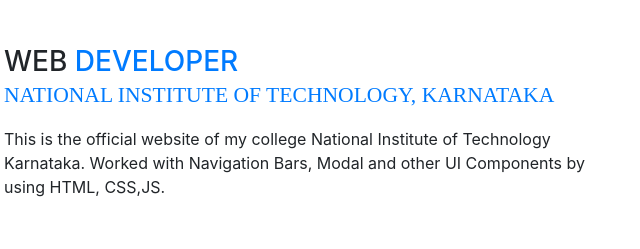
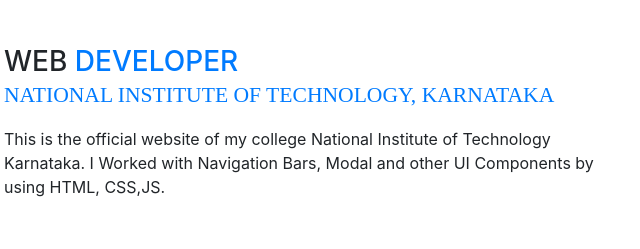
Before and after one commit to khagapati-bagh/khagapati, a website with bundled scripts: page index.html in a window 1280 px wide. Shown: the part 889-1138 px from the top of the page, 316-956 px from the left. Built offline with nearby package versions, Linux system fonts and the light colour scheme; a web font is replaced by a local one.

Commit message:
small change

```diff
--- a/index.html
+++ b/index.html
@@ -122,7 +122,7 @@
           <div class="resume-content">
             <h3 class="mb-0">Web <span class="text-primary">Developer</span></h3>
             <div class="subheading mb-3"><a href="http://nitk.ac.in/">National Institute of Technology, Karnataka </a></div>
-            <p>This is the official website of my college National Institute of Technology Karnataka. Worked with Navigation Bars, Modal and other UI Components by using HTML, CSS,JS. </p>
+            <p>This is the official website of my college National Institute of Technology Karnataka. I Worked with Navigation Bars, Modal and other UI Components by using HTML, CSS,JS. </p>
           </div>
           <div class="resume-date text-md-right">
             <span class="text-primary">October 2018 - December 2018</span>
```
